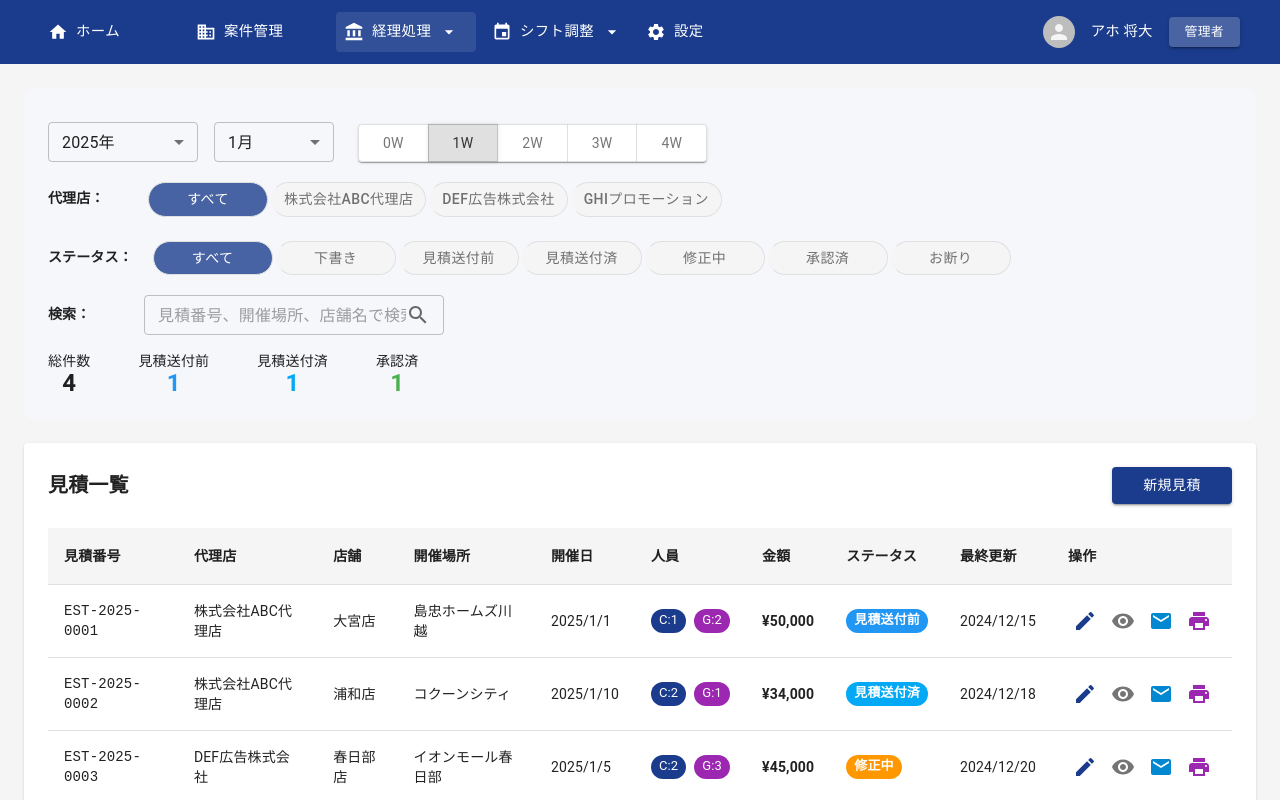
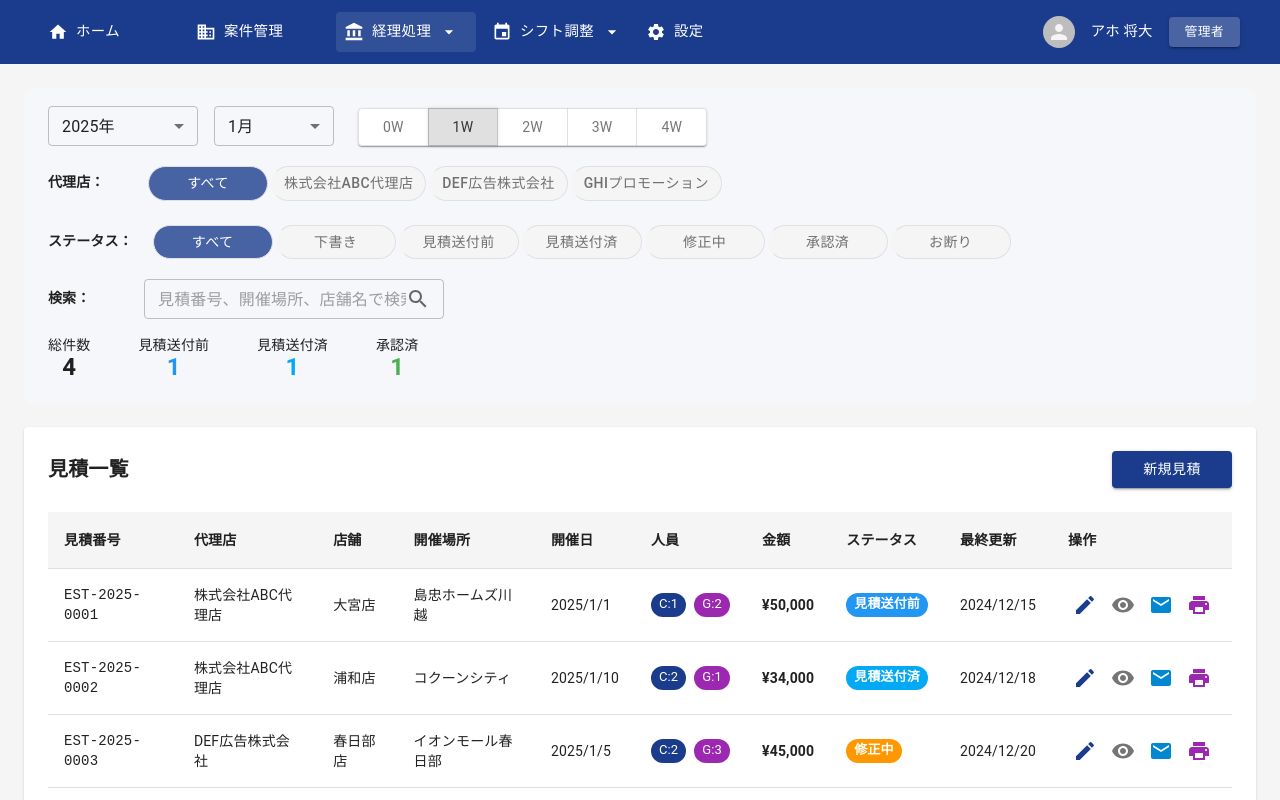
Before and after one commit to takahiro5757/Ans_setting_notify, a Next.js app: page /accounting/estimates in a window 1280 px wide. Built offline with nearby package versions, Linux system fonts and the light colour scheme.

Commit message:
fix: 年月週コンポーネント上部の余白を完全に削除

```diff
--- a/src/app/accounting/estimates/page.tsx
+++ b/src/app/accounting/estimates/page.tsx
@@ -226,9 +226,9 @@ export default function EstimatesPage() {
     <Box sx={{ bgcolor: '#f5f5f5', minHeight: 'calc(100vh - 64px)', py: 3 }}>
       <Container maxWidth={false} sx={{ position: 'relative' }}>
         {/* 固定ヘッダー：年月週・代理店選択・ステータス選択 */}
-        <Box sx={{ position: 'sticky', top: 0, zIndex: 10, bgcolor: '#f5f7fa', borderRadius: 2, mb: 3, px: 3, pt: 1, pb: 3 }}>
+        <Box sx={{ position: 'sticky', top: 0, zIndex: 10, bgcolor: '#f5f7fa', borderRadius: 2, mb: 3, px: 3, pt: 0, pb: 3 }}>
           {/* 年月週選択コンポーネント */}
-          <Box sx={{ display: 'flex', gap: 2, alignItems: 'flex-end', flexWrap: 'nowrap', height: '58px', mb: 2, mt: 1 }}>
+          <Box sx={{ display: 'flex', gap: 2, alignItems: 'flex-end', flexWrap: 'nowrap', height: '58px', mb: 2, mt: 0 }}>
             <YearMonthSelector
               year={year}
               month={month}
```
